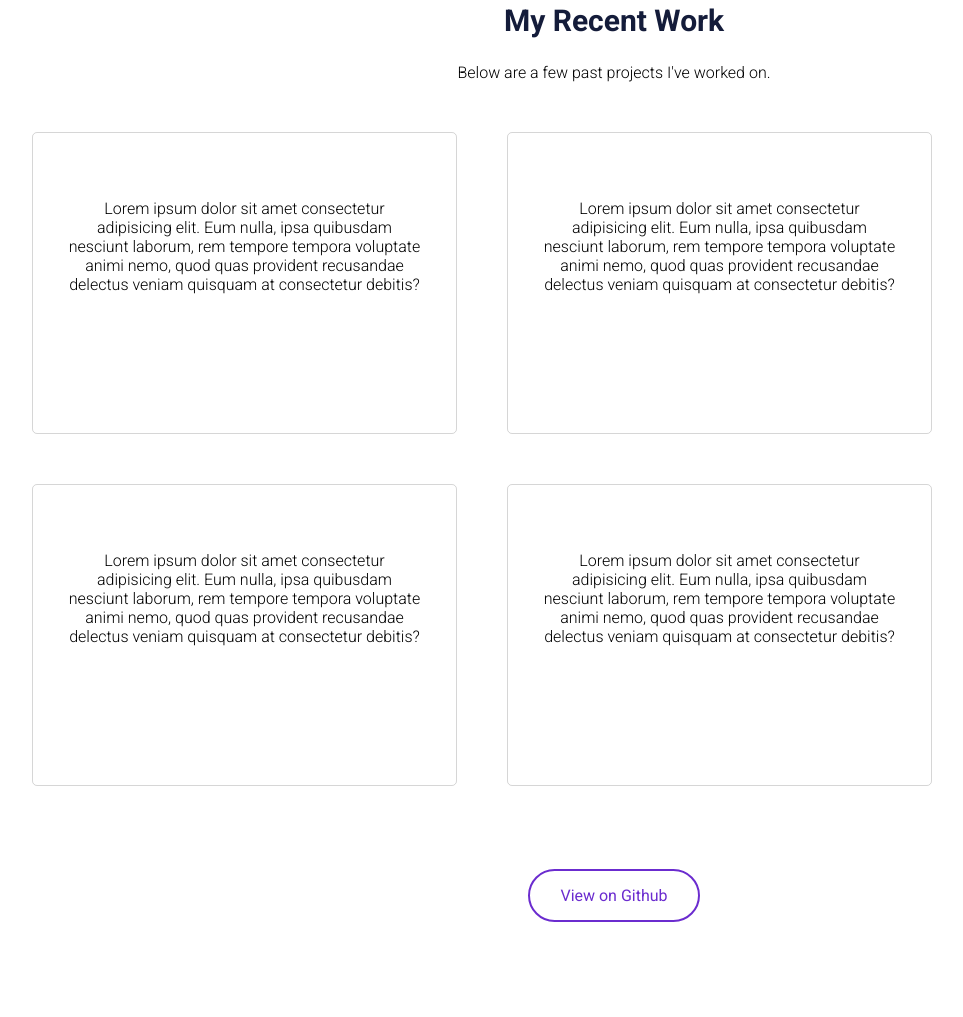
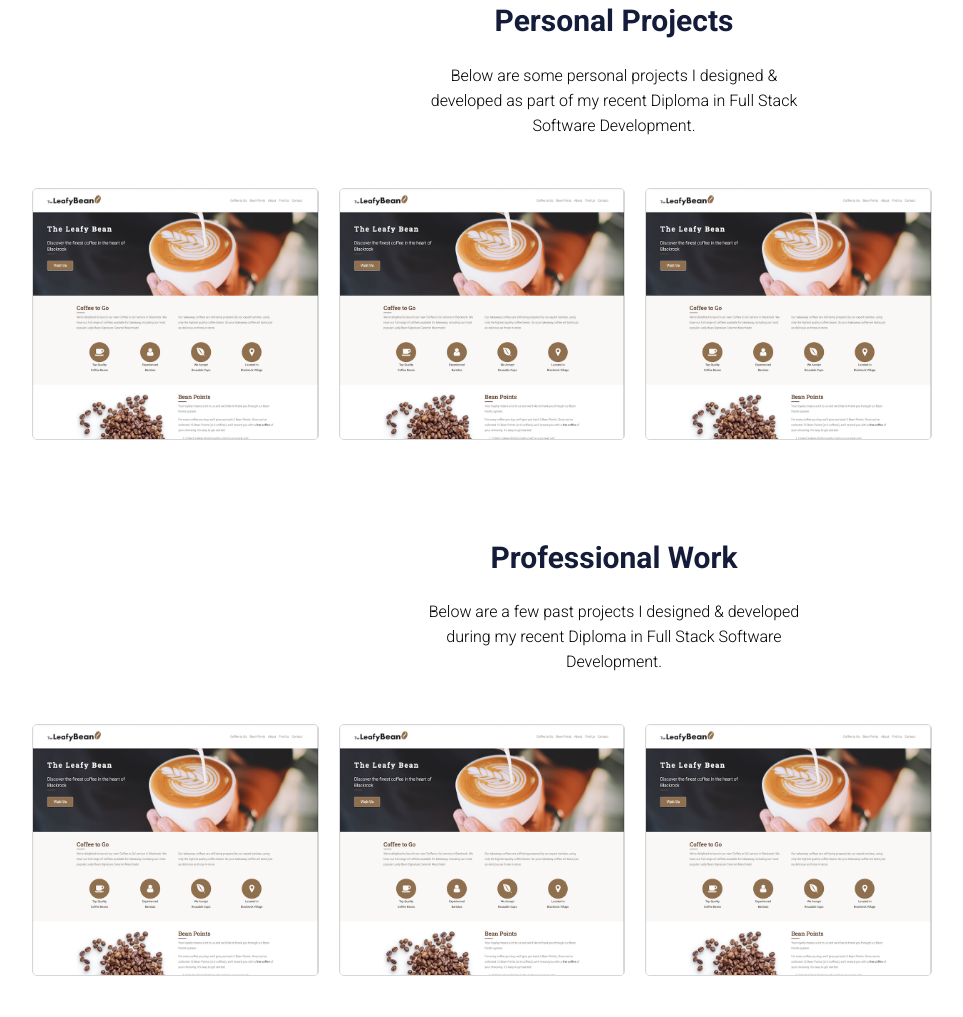
Before and after one commit to JessicaJuliet/portfolio, a plain HTML site: page index.html in a window 1280 px wide. Shown: the part 1726-2743 px from the top of the page, without its empty margins (26-989 px from the left). Drawn offline with Linux system fonts and the light colour scheme.

Commit message:
Add work section images and styling

```diff
--- a/assets/css/style.scss
+++ b/assets/css/style.scss
@@ -99,10 +99,9 @@ section#skills {
     }
 }
 
-section#projects {
+section#projects, section#work {
     div.content {
         padding-top: 80px;
-        padding-bottom: 80px;
         text-align: center;
         h2 {
             text-align: center;
@@ -112,19 +111,26 @@ section#projects {
         p {
             text-align: center;
             font-weight: 300;
+            max-width: 400px;
+            margin: 0 auto;
+            line-height: 25px;
         }
         div.grid {
             display: grid;
-            grid-template-columns: repeat(2, 1fr);
-            grid-column-gap: 50px;
-            grid-row-gap: 50px;
+            grid-template-columns: repeat(3, 1fr);
+            grid-column-gap: 20px;
             max-width: 900px;
             margin: 50px auto 100px 50px;
             div.grid-item {
                 border: .5px solid rgba(128, 128, 128, 0.322);
-                padding: 50px 35px;
                 border-radius: 5px;
-                min-height: 200px;
+                height: 250px;
+                max-width: 300px;
+                overflow: hidden;
+                img {
+                    object-fit: contain;
+                    width: 100%;
+                }
             }
         }
         a {
@@ -142,9 +148,14 @@ section#projects {
     }
 }
 
+
+section#work {
+    div.content {
+        padding-top: 0;
+    }
+}
+
 section#contact {
-    // transform: translateY(70px);
-    // margin: -70px;
     padding-top: 80px;
     padding-bottom: 80px;
     div.content {
--- a/index.html
+++ b/index.html
@@ -80,31 +80,44 @@
 
 <section id="projects">
     <div class="content">
-        <h2>My Recent Work</h2>
-        <p>Below are a few past projects I've worked on.</p>
+        <h2>Personal Projects</h2>
+        <p>
+            Below are some personal projects I designed & developed as part of my
+            recent Diploma in Full Stack Software Development.
+        </p>
         <div class="grid">
             <div class="grid-item">
-                <p>
-                    Lorem ipsum dolor sit amet consectetur adipisicing elit. Eum nulla, ipsa quibusdam nesciunt laborum, rem tempore tempora voluptate animi nemo, quod quas provident recusandae delectus veniam quisquam at consectetur debitis?
-                </p>
+                <img src="assets/img/the-leafy-bean-project.png">
+                <div class="overlay"></div>
             </div>
             <div class="grid-item">
-                <p>
-                    Lorem ipsum dolor sit amet consectetur adipisicing elit. Eum nulla, ipsa quibusdam nesciunt laborum, rem tempore tempora voluptate animi nemo, quod quas provident recusandae delectus veniam quisquam at consectetur debitis?
-                </p>
+                <img src="assets/img/the-leafy-bean-project.png">
             </div>
             <div class="grid-item">
-                <p>
-                    Lorem ipsum dolor sit amet consectetur adipisicing elit. Eum nulla, ipsa quibusdam nesciunt laborum, rem tempore tempora voluptate animi nemo, quod quas provident recusandae delectus veniam quisquam at consectetur debitis?
-                </p>
+                <img src="assets/img/the-leafy-bean-project.png">
+            </div>
+        </div> <!-- end .grid -->
+    </div>
+</section>
+
+<section id="work">
+    <div class="content">
+        <h2>Professional Work</h2>
+        <p>
+            Below are a few past projects I designed & developed during my recent Diploma in Full Stack Software Development.
+        </p>
+        <div class="grid">
+            <div class="grid-item">
+                <img src="assets/img/the-leafy-bean-project.png">
+                <div class="overlay"></div>
             </div>
             <div class="grid-item">
-                <p>
-                    Lorem ipsum dolor sit amet consectetur adipisicing elit. Eum nulla, ipsa quibusdam nesciunt laborum, rem tempore tempora voluptate animi nemo, quod quas provident recusandae delectus veniam quisquam at consectetur debitis?
-                </p>
+                <img src="assets/img/the-leafy-bean-project.png">
+            </div>
+            <div class="grid-item">
+                <img src="assets/img/the-leafy-bean-project.png">
             </div>
         </div> <!-- end .grid -->
-        <a href="https://github.com/JessicaJuliet" target="_blank">View on Github</a>
     </div>
 </section>
 
```
Also changed, not shown: assets/css/style.css, assets/img/the-leafy-bean-project.png (added), 1 other file.
